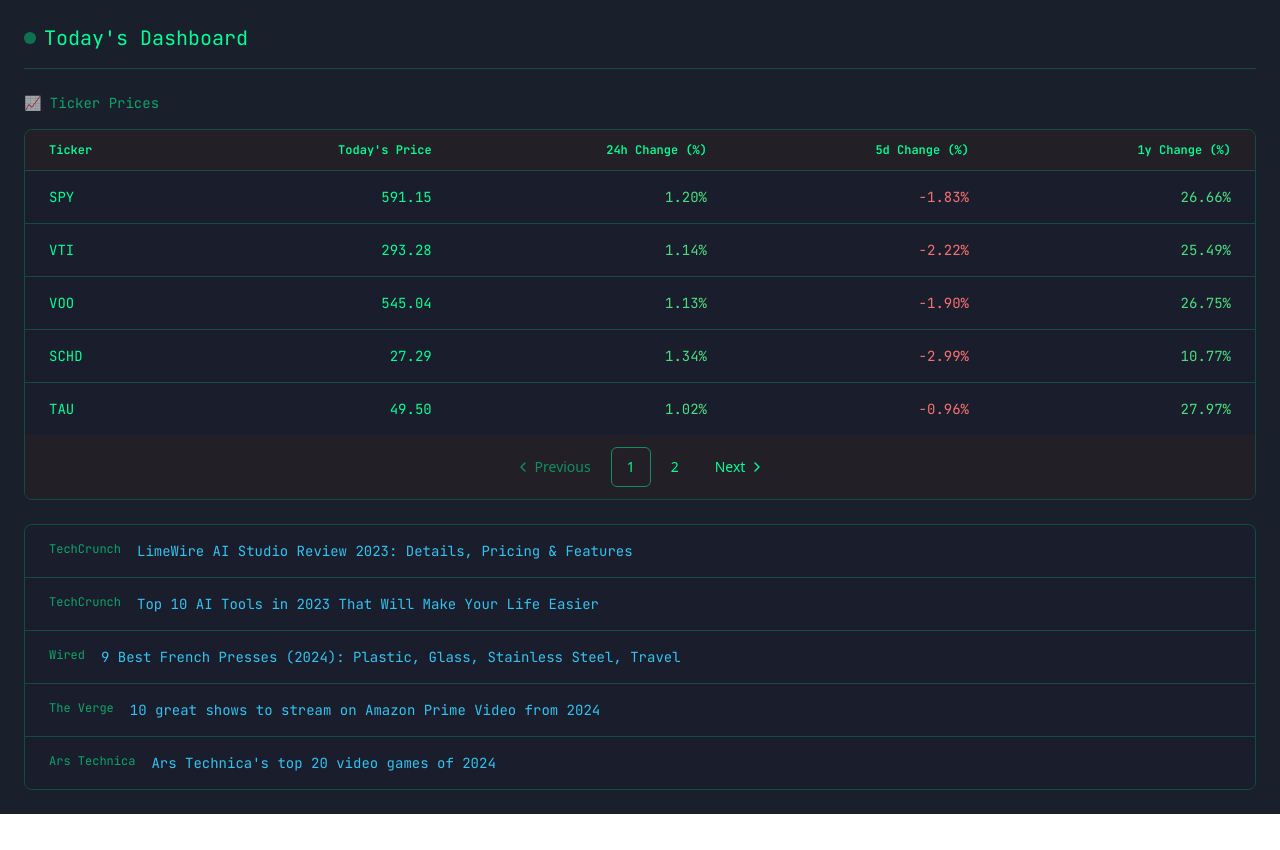
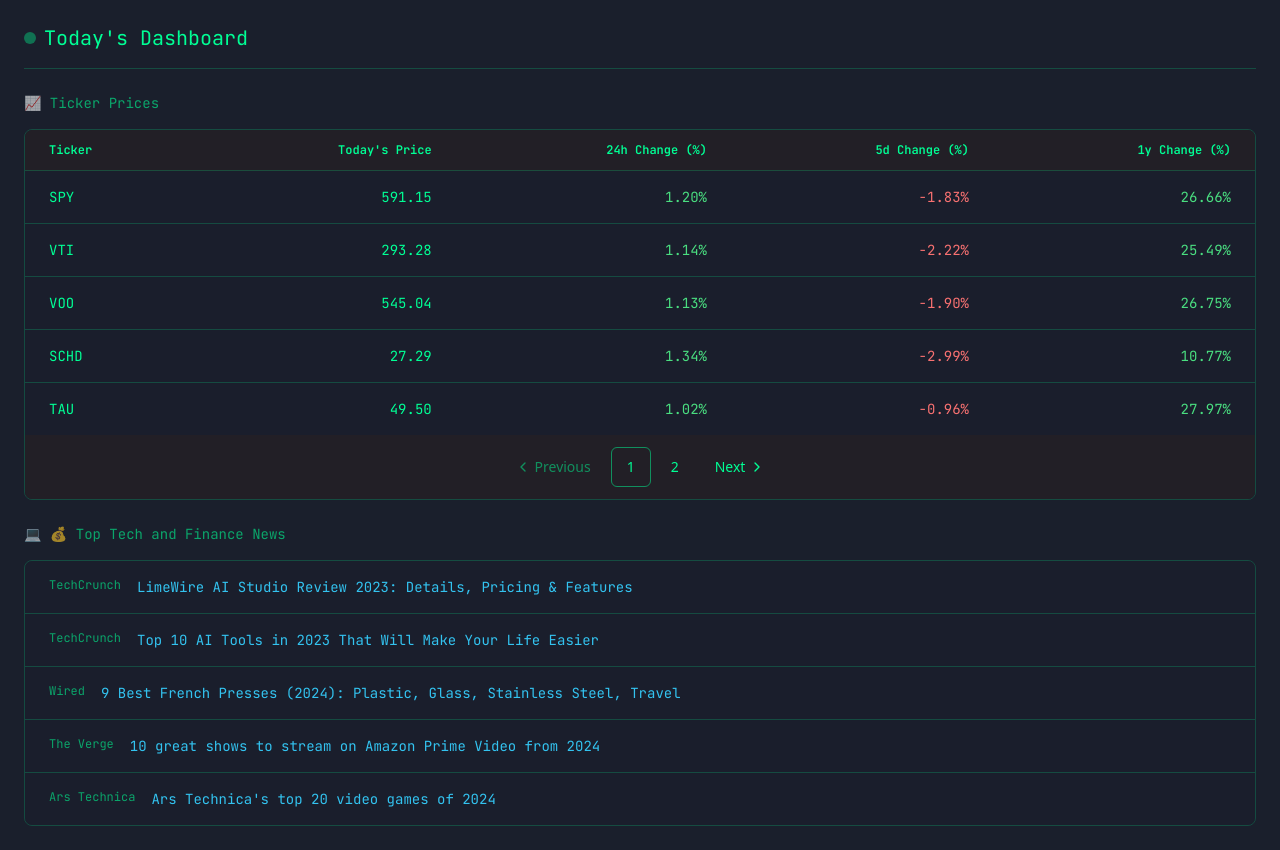
Before and after one commit to samratjha96/today, a React (Vite) app: page / in a window 1280 px wide. Before the commit the page ends 814 px from the top, so only its background shows below. Built offline with nearby package versions, Linux system fonts and the light colour scheme.

Commit message:
Fix pagination and header in RSS feed
Restores the pagination functionality and the header for the RSS feed table in the application.
[skip gpt_engineer]

```diff
--- a/src/pages/Index.tsx
+++ b/src/pages/Index.tsx
@@ -23,6 +23,11 @@ const Index = () => {
           </section>
 
           <section>
+            <div className="mb-4">
+              <h2 className="font-mono text-sm text-terminal-text/60 flex items-center gap-2">
+                💻 💰 Top Tech and Finance News
+              </h2>
+            </div>
             <RSSFeed />
           </section>
         </div>
```
